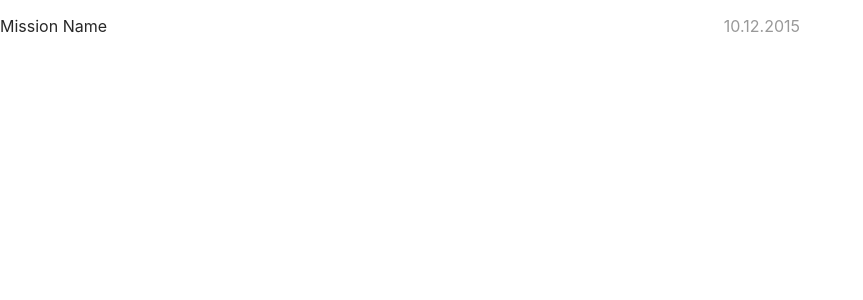
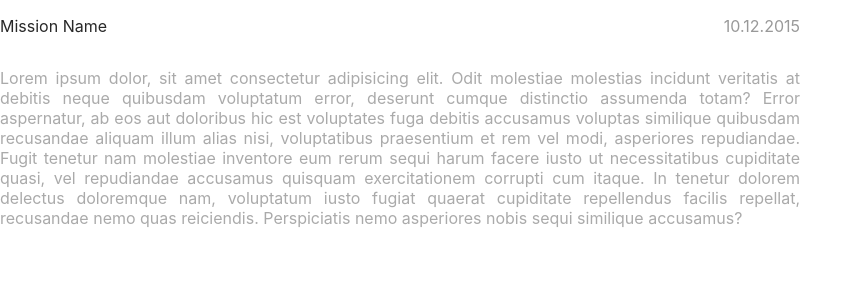
Before and after one commit to 00unnmd/haulmont-qt, a React (Create React App) app: page / in a window 1280 px wide. Shown: the top 300 px of the page, without its empty margins (0-863 px from the left). Built offline with nearby package versions, Linux system fonts and the light colour scheme.

Commit message:
[HLMNT-4] added a MissionDetails component.

```diff
--- a/src/App.tsx
+++ b/src/App.tsx
@@ -1,6 +1,6 @@
 import React from 'react';
 
-import { MissionTitle } from './components';
+import { MissionTitle, MissionDetails } from './components';
 
 const app = {
   width: '100vh',
@@ -10,6 +10,7 @@ function App() {
   return (
     <div style={app}>
       <MissionTitle />
+      <MissionDetails />
     </div>
   );
 }
--- /dev/null
+++ b/src/components/MissionDetails/MissionDetails.component.tsx
@@ -0,0 +1,16 @@
+import React from 'react';
+
+import './styles.scss';
+
+const mocked = {
+  details:
+    'Lorem ipsum dolor, sit amet consectetur adipisicing elit. Odit molestiae molestias incidunt veritatis at debitis neque quibusdam voluptatum error, deserunt cumque distinctio assumenda totam? Error aspernatur, ab eos aut doloribus hic est voluptates fuga debitis accusamus voluptas similique quibusdam recusandae aliquam illum alias nisi, voluptatibus praesentium et rem vel modi, asperiores repudiandae. Fugit tenetur nam molestiae inventore eum rerum sequi harum facere iusto ut necessitatibus cupiditate quasi, vel repudiandae accusamus quisquam exercitationem corrupti cum itaque. In tenetur dolorem delectus doloremque nam, voluptatum iusto fugiat quaerat cupiditate repellendus facilis repellat, recusandae nemo quas reiciendis. Perspiciatis nemo asperiores nobis sequi similique accusamus?',
+};
+
+export const MissionDetails: React.FC = () => {
+  return (
+    <div className='mission-details'>
+      <p className='mission-details-content'>{mocked.details}</p>
+    </div>
+  );
+};
--- /dev/null
+++ b/src/components/MissionDetails/styles.scss
@@ -0,0 +1,8 @@
+@import '../../styles/';
+
+.mission-details {
+  .mission-details-content {
+    text-align: justify;
+    color: $clr-light-gray;
+  }
+}
--- a/src/components/MissionTitle/MissionTitle.tsx
+++ b/src/components/MissionTitle/MissionTitle.component.tsx
@@ -6,7 +6,7 @@ const mocked = {
   date: '10.12.2015',
 };
 
-export const MissionTitle = () => {
+export const MissionTitle: React.FC = () => {
   return (
     <div className='mission-title'>
       <p className='mission-title-name'>{mocked.title}</p>
--- a/src/components/index.ts
+++ b/src/components/index.ts
@@ -1 +1,2 @@
-export { MissionTitle } from './MissionTitle/MissionTitle';
+export { MissionTitle } from './MissionTitle/MissionTitle.component';
+export { MissionDetails } from './MissionDetails/MissionDetails.component';
```
